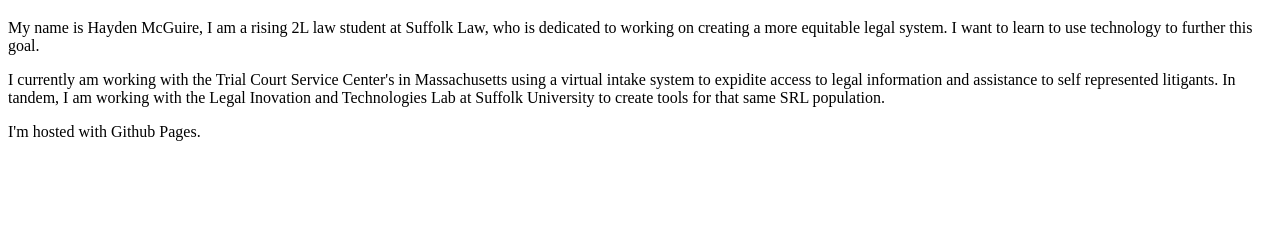
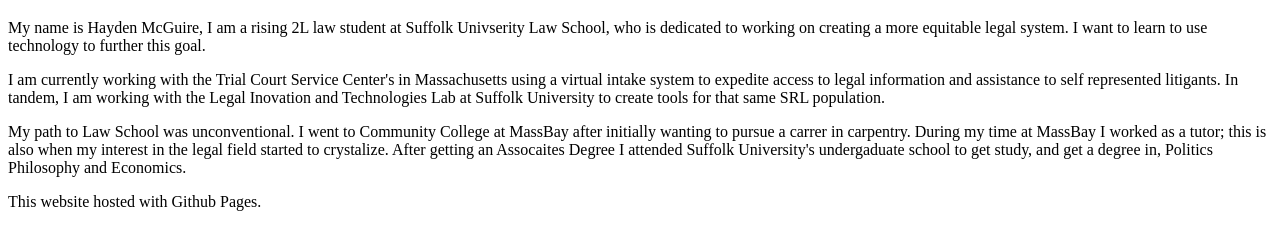
Before and after one commit to h-mcguire/h-mcguire.github.io, a plain HTML site: page index.html in a window 1280 px wide. Shown: the part 61-310 px from the top of the page. Drawn offline with Linux system fonts and the light colour scheme.

Commit message:
Big Changes

```diff
--- a/index.html
+++ b/index.html
@@ -3,15 +3,13 @@
 <head><title>Hayden McGuire</title></head>
 <body>
     <h1>Welcome to my blog!</h1>
-    <p>My name is Hayden McGuire, I am a rising 2L law student at Suffolk Law, who is dedicated to working on creating a more equitable legal
-        system. I want to learn to use technology to further this goal.</p>
+    <p>My name is Hayden McGuire, I am a rising 2L law student at Suffolk Univserity Law School, who is dedicated to working on creating a more equitable legal system. I want to learn to use technology to further this goal.</p>
 
-    <p>I currently am working with the Trial Court Service Center's in Massachusetts using a virtual intake system to
-        expidite access to legal information and assistance to self represented litigants. In tandem, I am working with
-        the Legal Inovation and Technologies Lab at Suffolk University to create tools for that same SRL population.
-    </p>
+    <p>I am currently working with the Trial Court Service Center's in Massachusetts using a virtual intake system to expedite access to legal information and assistance to self represented litigants. In tandem, I am working with the Legal Inovation and Technologies Lab at Suffolk University to create tools for that same SRL population.</p>
 
-    <p>I'm hosted with Github Pages.</p>
+    <p>My path to Law School was unconventional. I went to Community College at MassBay after initially wanting to pursue a carrer in carpentry. During my time at MassBay I worked as a tutor; this is also when my interest in the legal field started to crystalize. After getting an Assocaites Degree I attended Suffolk University's undergaduate school to get study, and get a degree in, Politics Philosophy and Economics.</p>
+
+    <p>This website hosted with Github Pages.</p>
 </body>
 
 </html>
```
